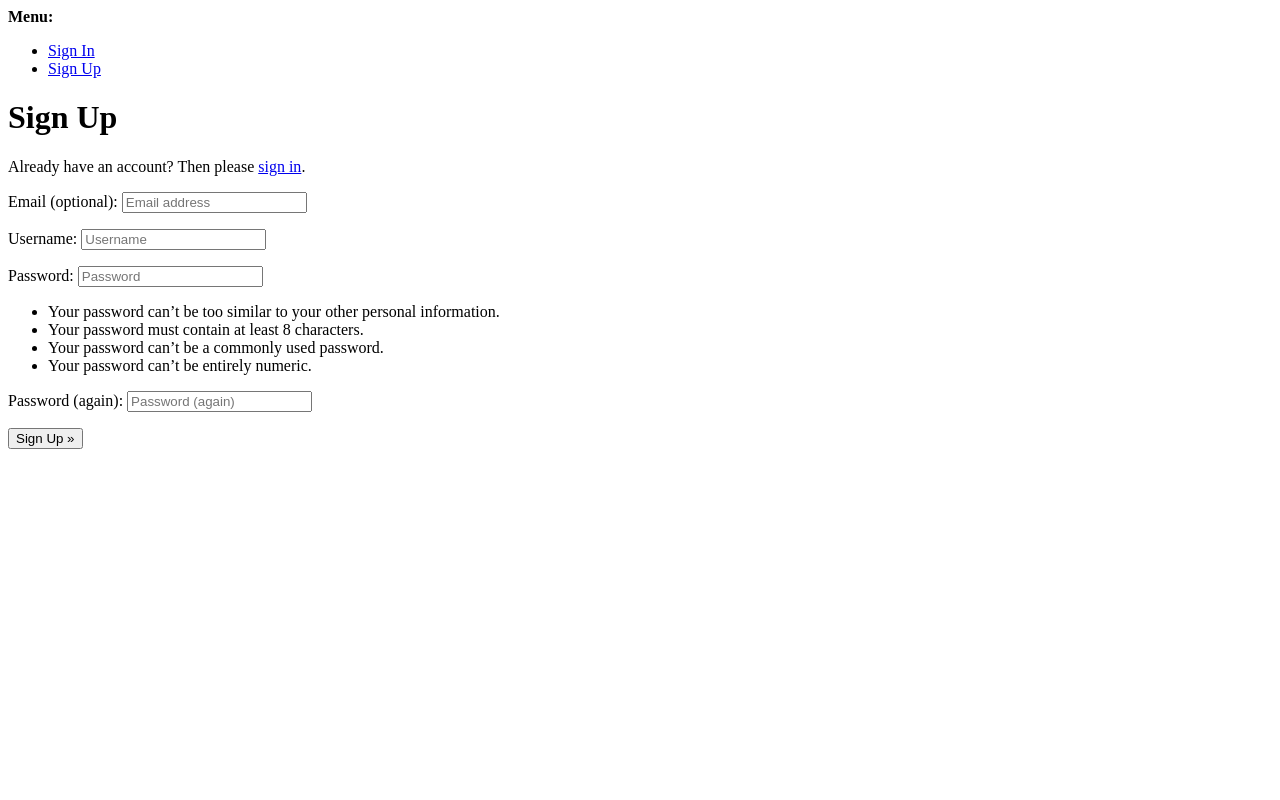
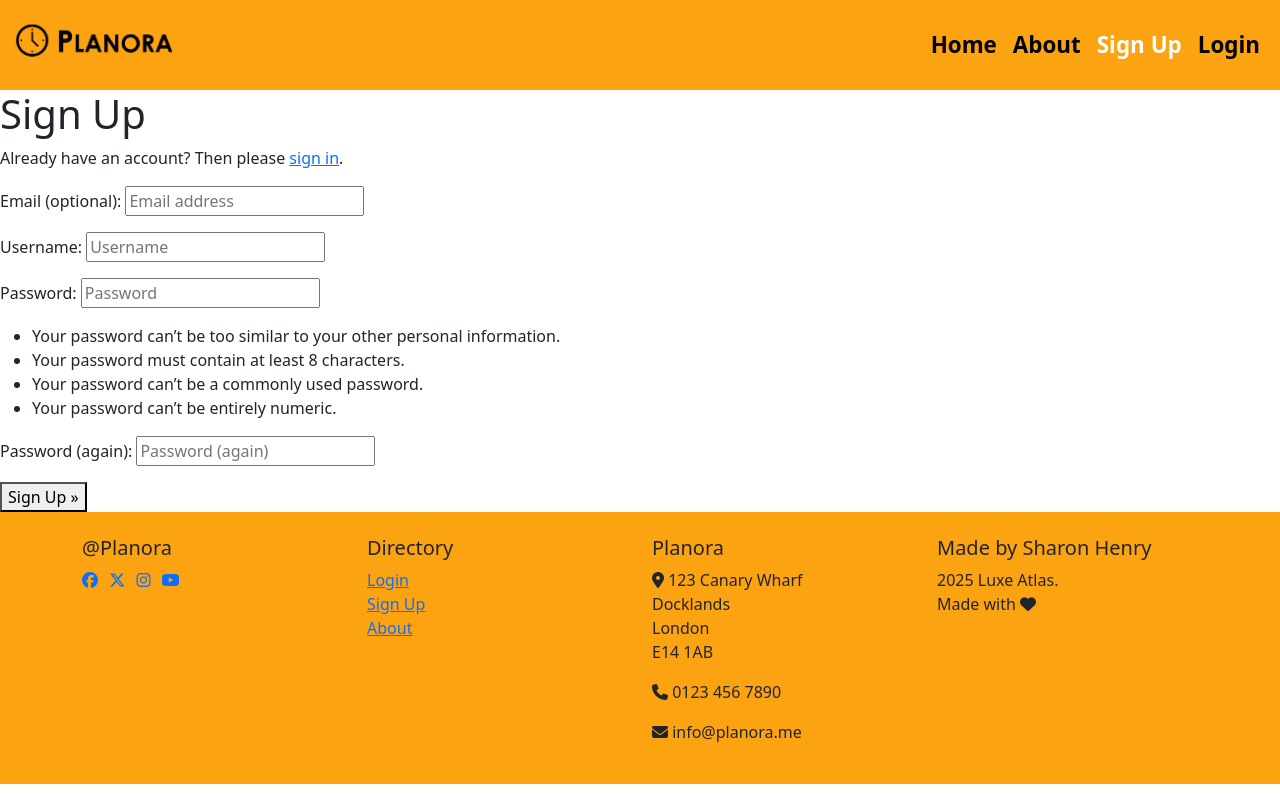
Before and after one commit to sphenry2799/Planora_Bookings, a Django app: page /accounts/signup/ in a window 1280 px wide. Run offline with Django 4.2, Linux system fonts and the light colour scheme; some libraries are stand-ins or nearby versions; some web fonts are replaced.

Commit message:
Fix HTML and CSS links for signup.html

```diff
--- a/static/css/about.css
+++ b/static/css/signup.css
@@ -12,16 +12,3 @@
   --background-color: rgba(8, 8, 8, 0.5);
   --bs-gutter-x: 0;
 }
-
-
-h2 {
-    font-family: var(--secondary-font);
-    font-size: 3rem;
-    font-weight: 700;
-}
-
-
-p {
-    font-size: 1.7rem;
-    font-family: var(--primary-font);
-}
--- a/templates/account/base.html
+++ b/templates/account/base.html
@@ -1,43 +1,5 @@
-{% load i18n %}
-<!DOCTYPE html>
-<html>
-  <head>
-    <meta http-equiv="X-UA-Compatible" content="IE=edge">
-    <meta name="viewport" content="width=device-width, initial-scale=1.0">
-    <title>{% block head_title %}{% endblock head_title %}</title>
-    {% block extra_head %}
-    {% endblock extra_head %}
-  </head>
-  <body>
-    {% block body %}
+{% extends "base.html" %}
 
-    {% if messages %}
-    <div>
-      <strong>{% trans "Messages:" %}</strong>
-      <ul>
-        {% for message in messages %}
-        <li>{{message}}</li>
-        {% endfor %}
-      </ul>
-    </div>
-    {% endif %}
-
-    <div>
-      <strong>{% trans "Menu:" %}</strong>
-      <ul>
-        {% if user.is_authenticated %}
-        <li><a href="{% url 'account_email' %}">{% trans "Change Email" %}</a></li>
-        <li><a href="{% url 'account_logout' %}">{% trans "Sign Out" %}</a></li>
-        {% else %}
-        <li><a href="{% url 'account_login' %}">{% trans "Sign In" %}</a></li>
-        <li><a href="{% url 'account_signup' %}">{% trans "Sign Up" %}</a></li>
-        {% endif %}
-      </ul>
-    </div>
-    {% block content %}
-    {% endblock content %}
-    {% endblock body %}
-    {% block extra_body %}
-    {% endblock extra_body %}
-  </body>
-</html>
+{% block content %}
+    {% block inner_content %}{% endblock inner_content %}
+{% endblock content %}
--- a/templates/account/login.html
+++ b/templates/account/login.html
@@ -12,7 +12,7 @@
 <div class="container">
     <div class="row">
         <div class="col-md-8 mt-3 offset-md-2">
-            <h3 class="mb-4 mt-4">{% trans "Sign In to Planora" %}</h3>
+            <h3 class="mb-4 mt-4"><i class="fa-solid fa-arrow-right-to-bracket"></i> {% trans "Sign In to Planora" %}</h3>
 
             {% blocktrans %} <h4>Welcome back.</h4><br>
             <br>
@@ -36,5 +36,3 @@
     </div>
 </div>
 {% endblock %}
-
-</html>
--- a/templates/account/signup.html
+++ b/templates/account/signup.html
@@ -1,10 +1,14 @@
 {% extends "account/base.html" %}
+{% load i18n %}
+{% load static %}
 
-{% load i18n %}
+{% block head_title %}{% trans "Sign Up" %}{% endblock %}
 
-{% block head_title %}{% trans "Signup" %}{% endblock head_title %}
+{% block extra_head %}
+<link rel="stylesheet" href="{% static 'css/signup.css' %}">
+{% endblock %}
 
-{% block content %}
+{% block inner_content %}
 <h1>{% trans "Sign Up" %}</h1>
 
 <p>{% blocktrans %}Already have an account? Then please <a href="{{ login_url }}">sign in</a>.{% endblocktrans %}</p>
@@ -17,5 +21,4 @@
     {% endif %}
     <button type="submit">{% trans "Sign Up" %} &raquo;</button>
 </form>
-
-{% endblock content %}
+{% endblock inner_content %}
--- a/templates/base.html
+++ b/templates/base.html
@@ -121,8 +121,8 @@
           <div class="col-12 col-md-3">
             <h5>Directory</h5>
             <ul class="list-unstyled">
-              <li><a href="login.html">Login</a></li>
-              <li><a href="register.html">Sign Up</a></li>
+              <li><a href="account/login.html">Login</a></li>
+              <li><a href="account/signup.html">Sign Up</a></li>
               <li><a href="about.html">About</a></li>
             </ul>
           </div>
```
Lines whose indentation alone changed are shown as unchanged.
